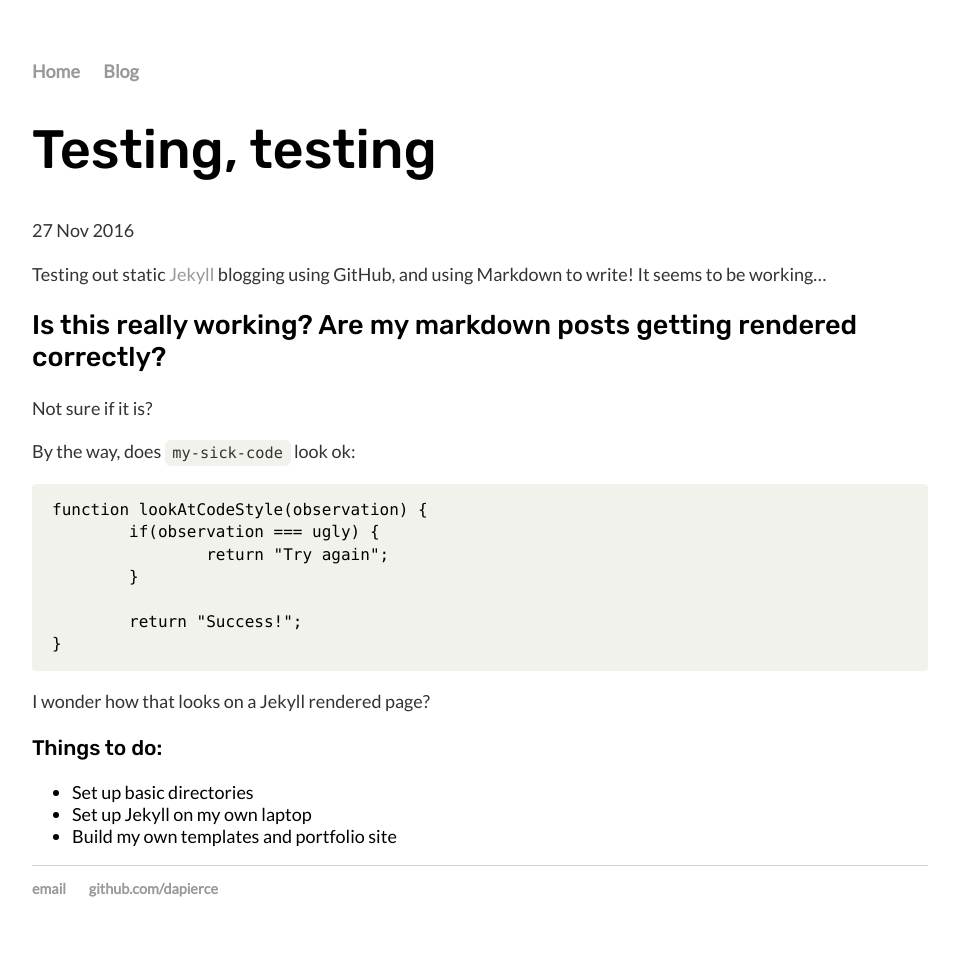
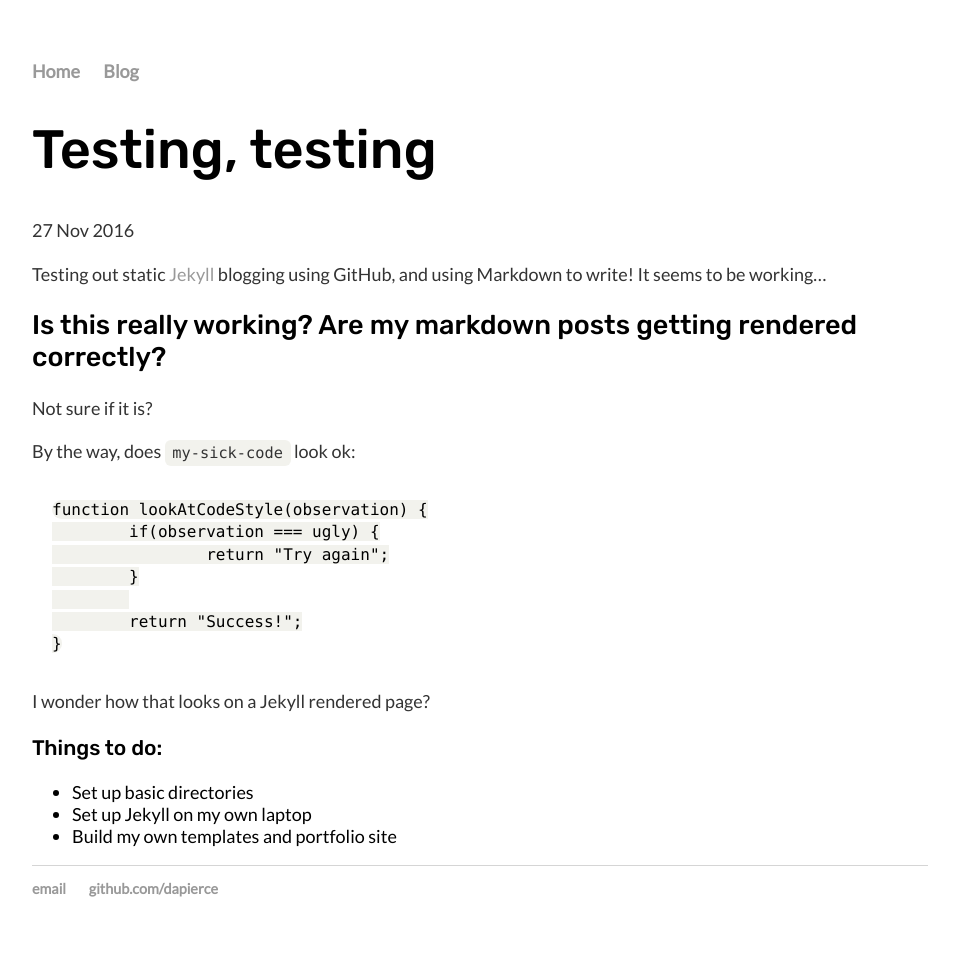
Before and after one commit to dapierce/dapierce.github.io-archive, a Jekyll site: the page built from _posts/2016-11-27-testing.md, in a window 1280 px wide. Shown: the whole page, without its empty margins (160-1119 px from the left). Built offline with Jekyll 4.4.1, drawn with Linux system fonts in a browser that asks for light colours.

Commit message:
Update main.css

```diff
--- a/css/main.css
+++ b/css/main.css
@@ -74,12 +74,11 @@
   white-space: pre-wrap;
   word-break: break-all;
   word-wrap: break-word;
-  background-color: #f2f2ed;
-  border-radius: 10px;
 }
 pre code {
   padding: 0;
   font-size: 100%;
+  border-radius: 10px;
  /* color: inherit;*/
  /* background-color: transparent;*/
 }
```
